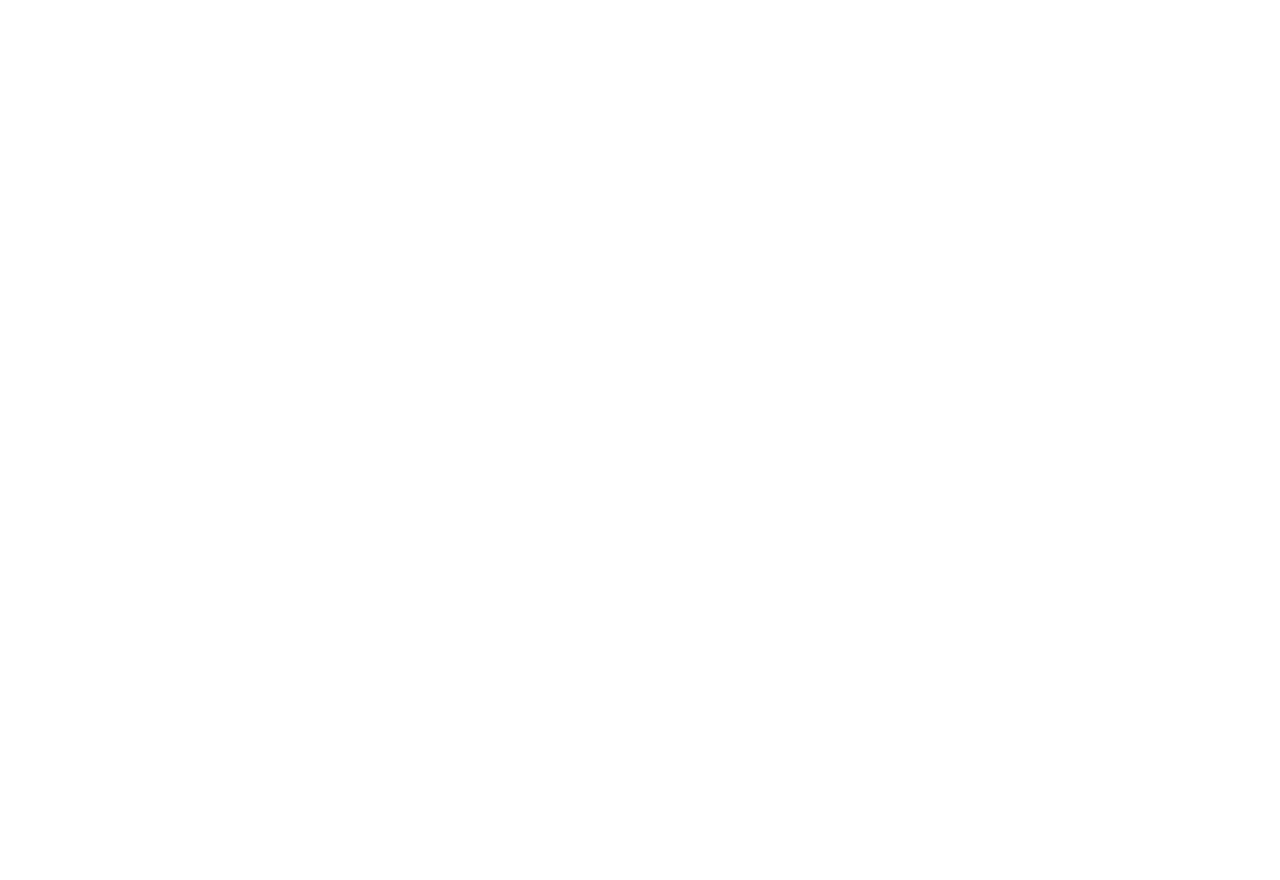
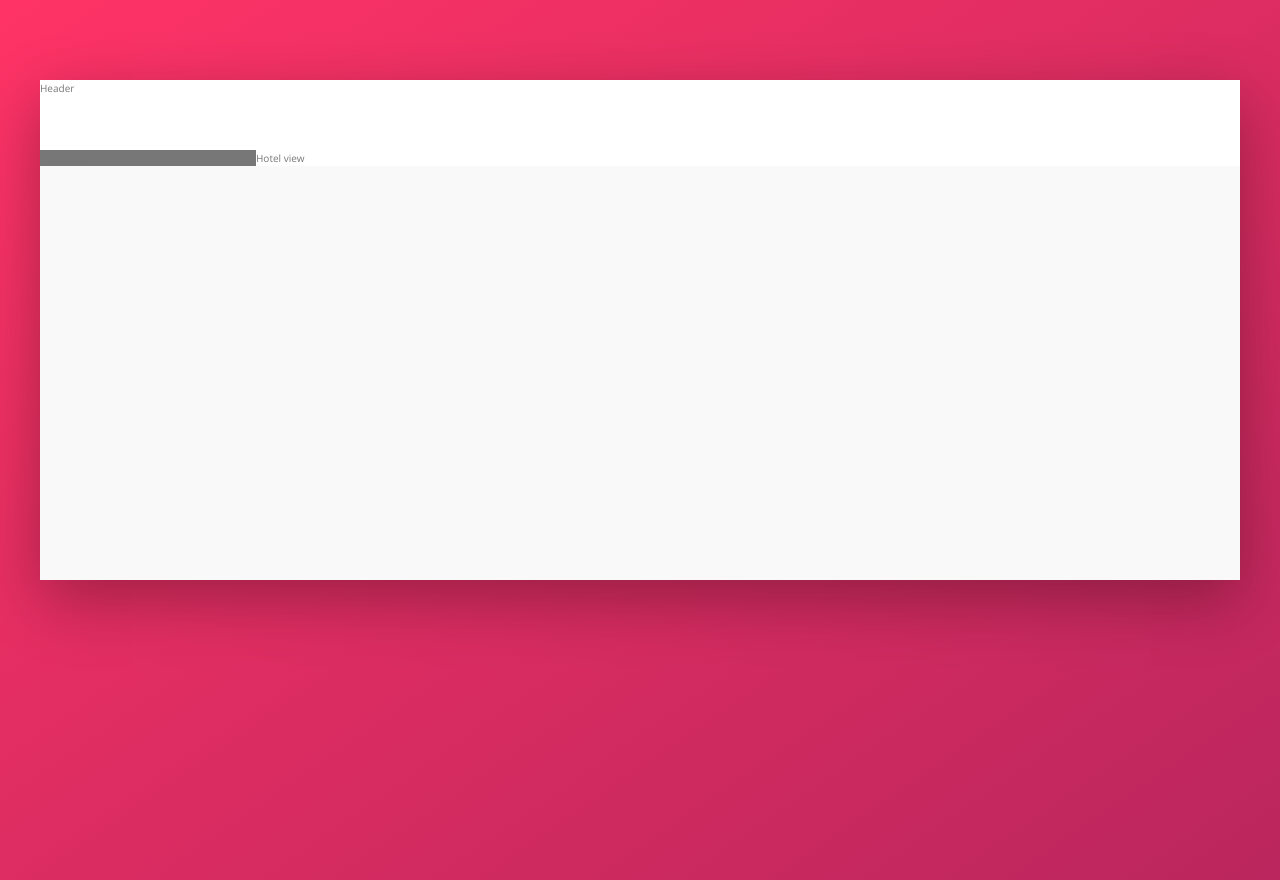
Before and after one commit to guimochila/trillo, a website: page index.html in a window 1280 px wide. Before the commit the page ends 800 px from the top, so only its background shows below. Drawn offline with nearby package versions, Linux system fonts and the light colour scheme.

Commit message:
Layout completed

```diff
--- a/index.html
+++ b/index.html
@@ -1,5 +1,6 @@
 <!DOCTYPE html>
 <html lang="en">
+
 <head>
   <meta charset="UTF-8">
   <meta name="viewport" content="width=device-width, initial-scale=1.0">
@@ -10,7 +11,21 @@
 
   <title>trillo &mdash; Your all-in-one booking app</title>
 </head>
+
 <body>
+  <div class="container">
+    <header class="header">
+      Header
+    </header>
+    <div class="content">
+      <nav class="sidebar">
+        Navigation
+      </nav>
+      <main class="hotel-view">
+        Hotel view
+      </main>
+    </div>
+  </div>
+</body>
 
-    </body>
 </html>
--- a/package.json
+++ b/package.json
@@ -17,6 +17,7 @@
   "devDependencies": {
     "autoprefixer": "^7.1.4",
     "concat": "^1.0.3",
+    "live-server": "^1.2.0",
     "node-sass": "^4.5.3",
     "npm-run-all": "^4.1.1",
     "postcss-cli": "^4.1.1"
--- /dev/null
+++ b/sass/_base.sass
@@ -0,0 +1,51 @@
+/** COLORS
+  *	Primary: #eb2f64
+  *	Primary light: #FF3366
+  *	Primary dark: #BA265D
+
+  *	Grey light 1: #faf9f9
+  *	Grey light 2: #f4f2f2
+  *	Grey light 3: #f0eeee
+  *	Grey light 4: #ccc
+
+  *	Grey dark 1: #333
+  *	Grey dark 2: #777
+  *	Grey dark 3: #999
+    */
+
+\:root
+  --color-primary: #eb2f64
+  --color-primary-light: #FF3366
+  --color-primary-dark: #BA265D
+  --color-grey-light-1: #faf9f9
+  --color-grey-light-2: #f4f2f2
+  --color-grey-light-3: #f0eeee
+  --color-grey-light-4: #ccc
+  --color-grey-dark-1: #ccc
+  --color-grey-dark-2: #777
+  --color-grey-dark-3: #999
+
+  --shadow-dark: 0 2rem 6rem rgba(0, 0, 0, .3)
+
+*
+  margin: 0
+  padding: 0
+
+*,
+*::before,
+*::after
+  box-sizing: inherit
+
+html
+  box-sizing: border-box
+  font-size: 62.5%
+
+body
+  font-family: 'Open Sans', sans-serif
+  font-weight: 400
+  line-height: 1.6
+  color: var(--color-grey-dark-2)
+  background-image: linear-gradient(to right bottom, var(--color-primary-light), var(--color-primary-dark))
+  background-size: cover
+  background-repeat: no-repeat
+  min-height: 100vh
--- /dev/null
+++ b/sass/_layout.sass
@@ -0,0 +1,22 @@
+.container
+  max-width: 120rem
+  margin: 8rem auto
+  background-color: var(--color-grey-light-1)
+  box-shadow: var(--shadow-dark)
+  min-height: 50rem
+
+.header
+  height: 7rem
+  background-color: #fff
+  border-bottom: var(--color-grey-light-2)
+
+.content
+  display: flex
+
+.sidebar
+  background-color: var(--color-grey-dark-2)
+  flex: 0 0 18%
+
+.hotel-view
+  background-color: #fff
+  flex: 1
--- a/sass/main.sass
+++ b/sass/main.sass
@@ -1,17 +1,3 @@
-/*
-COLORS
-
-Primary: #eb2f64
-Primary light: #FF3366
-Primary dark: #BA265D
-
-Grey light 1: #faf9f9
-Grey light 2: #f4f2f2
-Grey light 3: #f0eeee
-Grey light 4: #ccc
-
-Grey dark 1: #333
-Grey dark 2: #777
-Grey dark 3: #999
-
-*/
+@import 'base'
+@import 'component'
+@import 'layout'
```
Also changed, not shown: css/style.css, sass/_component.sass (added), 2 other files. Lines whose indentation alone changed are shown as unchanged.
